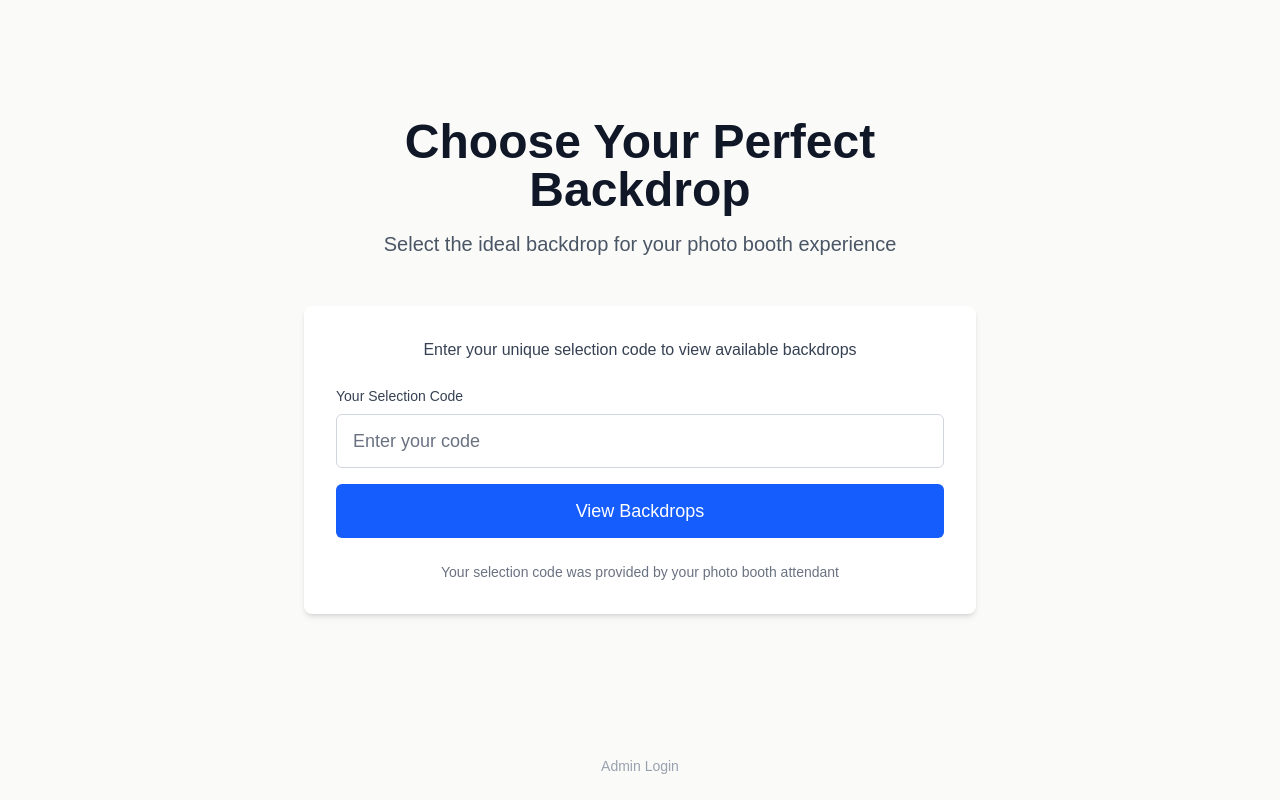
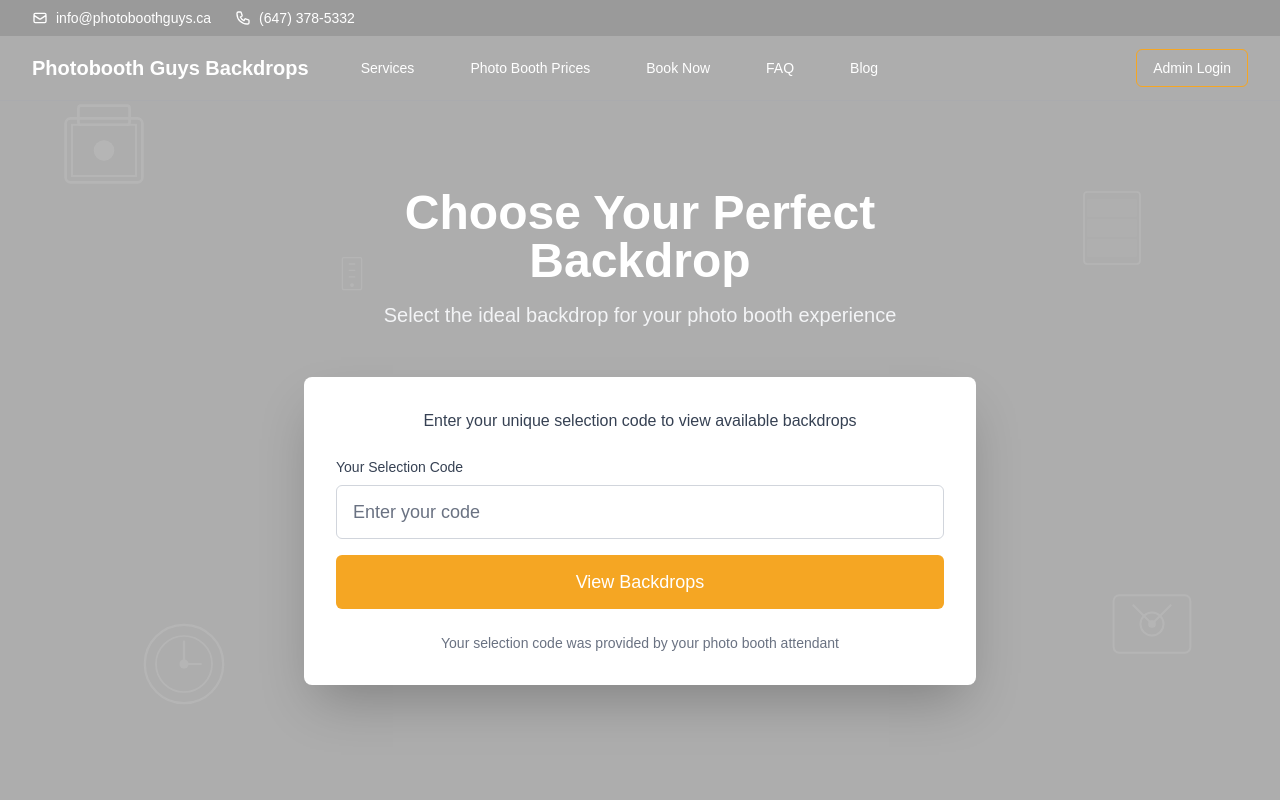
Before and after one commit to wienering/backdrop-selection-tool, a Next.js app: page / in a window 1280 px wide. Built offline with nearby package versions, Linux system fonts and the light colour scheme.

Commit message:
Update home page to match admin login styling: gray background, header, navigation, and golden yellow button

```diff
--- a/src/app/page.tsx
+++ b/src/app/page.tsx
@@ -20,19 +20,101 @@ export default function Home() {
         <title>Photo Booth Backdrop Selection Tool</title>
         <meta name="description" content="Choose your perfect backdrop for your photo booth experience" />
       </Head>
-      <div className="min-h-screen bg-[#FAFAF8] flex flex-col">
-        <main className="flex-grow flex items-center justify-center px-4 py-12">
-          <div className="max-w-2xl w-full">
+      <div className="min-h-screen bg-[#adadad] relative overflow-hidden">
+        {/* Photo Booth Background Illustrations */}
+        <div className="absolute inset-0 opacity-10 pointer-events-none">
+          <svg className="absolute top-20 left-10 w-32 h-32" viewBox="0 0 100 100" fill="none" xmlns="http://www.w3.org/2000/svg">
+            <rect x="20" y="30" width="60" height="50" stroke="white" strokeWidth="2" fill="none" rx="4"/>
+            <rect x="25" y="35" width="50" height="40" stroke="white" strokeWidth="1.5" fill="none"/>
+            <circle cx="50" cy="55" r="8" fill="white"/>
+            <rect x="30" y="20" width="40" height="15" stroke="white" strokeWidth="2" fill="none" rx="2"/>
+          </svg>
+          <svg className="absolute bottom-32 right-20 w-24 h-24" viewBox="0 0 100 100" fill="none" xmlns="http://www.w3.org/2000/svg">
+            <rect x="10" y="20" width="80" height="60" stroke="white" strokeWidth="2" fill="none" rx="6"/>
+            <path d="M30 30 L50 50 L70 30" stroke="white" strokeWidth="2" fill="none"/>
+            <circle cx="50" cy="50" r="12" stroke="white" strokeWidth="2" fill="none"/>
+            <circle cx="50" cy="50" r="4" fill="white"/>
+          </svg>
+          <svg className="absolute top-40 right-32 w-20 h-32" viewBox="0 0 100 100" fill="none" xmlns="http://www.w3.org/2000/svg">
+            <rect x="15" y="10" width="70" height="90" stroke="white" strokeWidth="2" fill="none" rx="4"/>
+            <rect x="20" y="20" width="60" height="20" stroke="white" strokeWidth="1.5" fill="white" opacity="0.3"/>
+            <rect x="20" y="45" width="60" height="20" stroke="white" strokeWidth="1.5" fill="white" opacity="0.3"/>
+            <rect x="20" y="70" width="60" height="20" stroke="white" strokeWidth="1.5" fill="white" opacity="0.3"/>
+          </svg>
+          <svg className="absolute bottom-20 left-32 w-28 h-28" viewBox="0 0 100 100" fill="none" xmlns="http://www.w3.org/2000/svg">
+            <circle cx="50" cy="50" r="35" stroke="white" strokeWidth="2" fill="none"/>
+            <circle cx="50" cy="50" r="25" stroke="white" strokeWidth="1.5" fill="none"/>
+            <path d="M50 30 L50 50 L65 50" stroke="white" strokeWidth="2" strokeLinecap="round"/>
+            <circle cx="50" cy="50" r="4" fill="white"/>
+          </svg>
+          <svg className="absolute top-60 left-1/4 w-16 h-20" viewBox="0 0 100 100" fill="none" xmlns="http://www.w3.org/2000/svg">
+            <rect x="35" y="15" width="30" height="50" stroke="white" strokeWidth="2" fill="none" rx="2"/>
+            <path d="M45 25 L55 25 M45 35 L55 35 M45 45 L55 45" stroke="white" strokeWidth="2"/>
+            <circle cx="50" cy="58" r="3" fill="white"/>
+          </svg>
+        </div>
+
+        {/* Top Bar with Contact Info */}
+        <div className="bg-[#9a9a9a] text-white text-sm py-2 relative z-10">
+          <div className="max-w-7xl mx-auto px-4 sm:px-6 lg:px-8 flex justify-between items-center">
+            <div className="flex items-center space-x-6">
+              <a href="mailto:info@photoboothguys.ca" className="flex items-center space-x-2 hover:text-gray-200 transition-colors">
+                <svg className="w-4 h-4" fill="none" stroke="currentColor" viewBox="0 0 24 24">
+                  <path strokeLinecap="round" strokeLinejoin="round" strokeWidth={2} d="M3 8l7.89 5.26a2 2 0 002.22 0L21 8M5 19h14a2 2 0 002-2V7a2 2 0 00-2-2H5a2 2 0 00-2 2v10a2 2 0 002 2z" />
+                </svg>
+                <span>info@photoboothguys.ca</span>
+              </a>
+              <a href="tel:+16473785332" className="flex items-center space-x-2 hover:text-gray-200 transition-colors">
+                <svg className="w-4 h-4" fill="none" stroke="currentColor" viewBox="0 0 24 24">
+                  <path strokeLinecap="round" strokeLinejoin="round" strokeWidth={2} d="M3 5a2 2 0 012-2h3.28a1 1 0 01.948.684l1.498 4.493a1 1 0 01-.502 1.21l-2.257 1.13a11.042 11.042 0 005.516 5.516l1.13-2.257a1 1 0 011.21-.502l4.493 1.498a1 1 0 01.684.949V19a2 2 0 01-2 2h-1C9.716 21 3 14.284 3 6V5z" />
+                </svg>
+                <span>(647) 378-5332</span>
+              </a>
+            </div>
+          </div>
+        </div>
+
+        {/* Navigation Bar */}
+        <nav className="bg-[#adadad] backdrop-blur-sm border-b border-gray-400/20 relative z-10">
+          <div className="max-w-7xl mx-auto px-4 sm:px-6 lg:px-8">
+            <div className="flex justify-between items-center h-16">
+              <div className="flex items-center">
+                <div className="flex-shrink-0">
+                  <h1 className="text-xl font-bold text-white">Photobooth Guys Backdrops</h1>
+                </div>
+                <div className="hidden md:ml-10 md:flex md:space-x-8">
+                  <a href="https://www.photoboothguys.ca/" className="text-white hover:text-gray-200 px-3 py-2 text-sm font-medium transition-colors">Services</a>
+                  <a href="https://www.photoboothguys.ca/photo-booth-prices/" className="text-white hover:text-gray-200 px-3 py-2 text-sm font-medium transition-colors">Photo Booth Prices</a>
+                  <a href="https://www.photoboothguys.ca/book-now/" className="text-white hover:text-gray-200 px-3 py-2 text-sm font-medium transition-colors">Book Now</a>
+                  <a href="https://www.photoboothguys.ca/photobooth-questions/" className="text-white hover:text-gray-200 px-3 py-2 text-sm font-medium transition-colors">FAQ</a>
+                  <a href="https://www.photoboothguys.ca/blog/" className="text-white hover:text-gray-200 px-3 py-2 text-sm font-medium transition-colors">Blog</a>
+                </div>
+              </div>
+              <div className="flex items-center">
+                <Link
+                  href="/admin"
+                  className="text-white border border-[#F5A623] bg-transparent hover:bg-[#F5A623]/10 px-4 py-2 rounded-md text-sm font-medium transition-colors"
+                >
+                  Admin Login
+                </Link>
+              </div>
+            </div>
+          </div>
+        </nav>
+
+        {/* Main Content Area */}
+        <div className="relative z-10 flex items-center justify-center min-h-[calc(100vh-128px)] py-12 px-4 sm:px-6 lg:px-8">
+          <div className="w-full max-w-2xl">
             <div className="text-center mb-12">
-              <h1 className="text-5xl font-bold text-gray-900 mb-4">
+              <h1 className="text-5xl font-bold text-white mb-4">
                 Choose Your Perfect Backdrop
               </h1>
-              <p className="text-xl text-gray-600">
+              <p className="text-xl text-gray-100">
                 Select the ideal backdrop for your photo booth experience
               </p>
             </div>
 
-            <div className="bg-white rounded-lg shadow-md p-8">
+            <div className="bg-white rounded-lg shadow-2xl p-8">
               <p className="text-gray-700 mb-6 text-center">
                 Enter your unique selection code to view available backdrops
               </p>
@@ -47,7 +129,7 @@ export default function Home() {
                     type="text"
                     value={attendantId}
                     onChange={(e) => setAttendantId(e.target.value)}
-                    className="appearance-none rounded-md relative block w-full px-4 py-3 border border-gray-300 placeholder-gray-500 text-gray-900 focus:outline-none focus:ring-blue-500 focus:border-blue-500 text-lg"
+                    className="appearance-none rounded-md relative block w-full px-4 py-3 border border-gray-300 placeholder-gray-500 text-gray-900 focus:outline-none focus:ring-2 focus:ring-[#F5A623] focus:border-[#F5A623] text-lg"
                     placeholder="Enter your code"
                     required
                   />
@@ -55,7 +137,7 @@ export default function Home() {
 
                 <button
                   type="submit"
-                  className="w-full flex justify-center py-3 px-4 border border-transparent text-lg font-medium rounded-md text-white bg-blue-600 hover:bg-blue-700 focus:outline-none focus:ring-2 focus:ring-offset-2 focus:ring-blue-500 transition-colors"
+                  className="w-full flex justify-center py-3 px-4 border border-transparent text-lg font-medium rounded-md text-white bg-[#F5A623] hover:bg-[#e0941a] focus:outline-none focus:ring-2 focus:ring-offset-2 focus:ring-[#F5A623] transition-colors"
                 >
                   View Backdrops
                 </button>
@@ -66,20 +148,7 @@ export default function Home() {
               </div>
             </div>
           </div>
-        </main>
-
-        <footer className="bg-transparent py-6">
-          <div className="max-w-7xl mx-auto px-4 sm:px-6 lg:px-8">
-            <div className="flex justify-center">
-              <Link
-                href="/admin"
-                className="text-sm text-gray-400 hover:text-gray-600 transition-colors"
-              >
-                Admin Login
-              </Link>
-            </div>
-          </div>
-        </footer>
+        </div>
       </div>
     </>
   )
```
